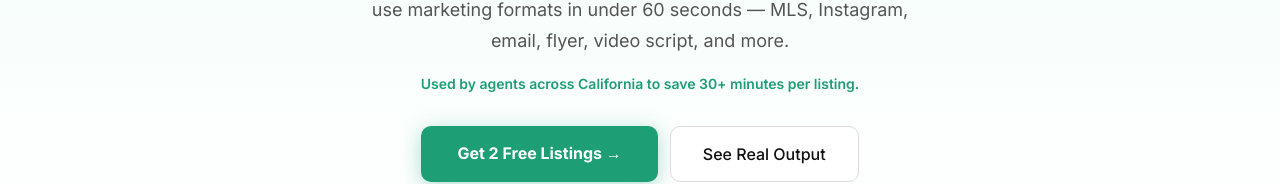
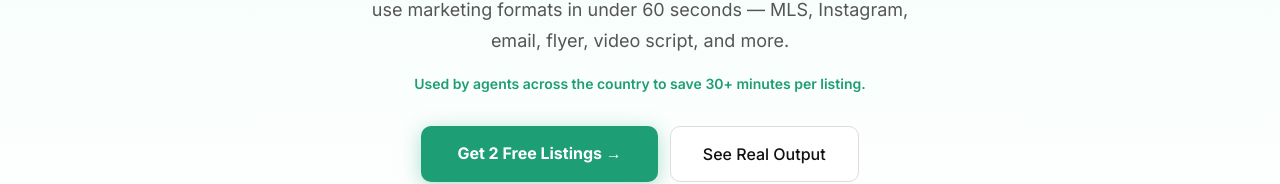
Before and after one commit to APD013/listing-whisperer, a Next.js app: page / in a window 1280 px wide. Shown: the part 364-548 px from the top of the page. Built offline with nearby package versions, Linux system fonts and the light colour scheme.

Commit message:
Update landing page copy to national audience

```diff
--- a/src/app/page.tsx
+++ b/src/app/page.tsx
@@ -43,7 +43,7 @@ export default function Home() {
           Listing Whisperer turns your property notes into 11 ready-to-use marketing formats in under 60 seconds — MLS, Instagram, email, flyer, video script, and more.
         </p>
         <p style={{fontSize:'14px',color:'#1D9E75',fontWeight:'600',maxWidth:'480px',margin:'0 auto 2rem'}}>
-          Used by agents across California to save 30+ minutes per listing.
+          Used by agents across the country to save 30+ minutes per listing.
         </p>
         <div style={{display:'flex',gap:'12px',justifyContent:'center',flexWrap:'wrap',marginBottom:'1rem'}}>
           <a href="/signup" onClick={() => trackCTAClick('hero_cta', 'homepage')}
```
